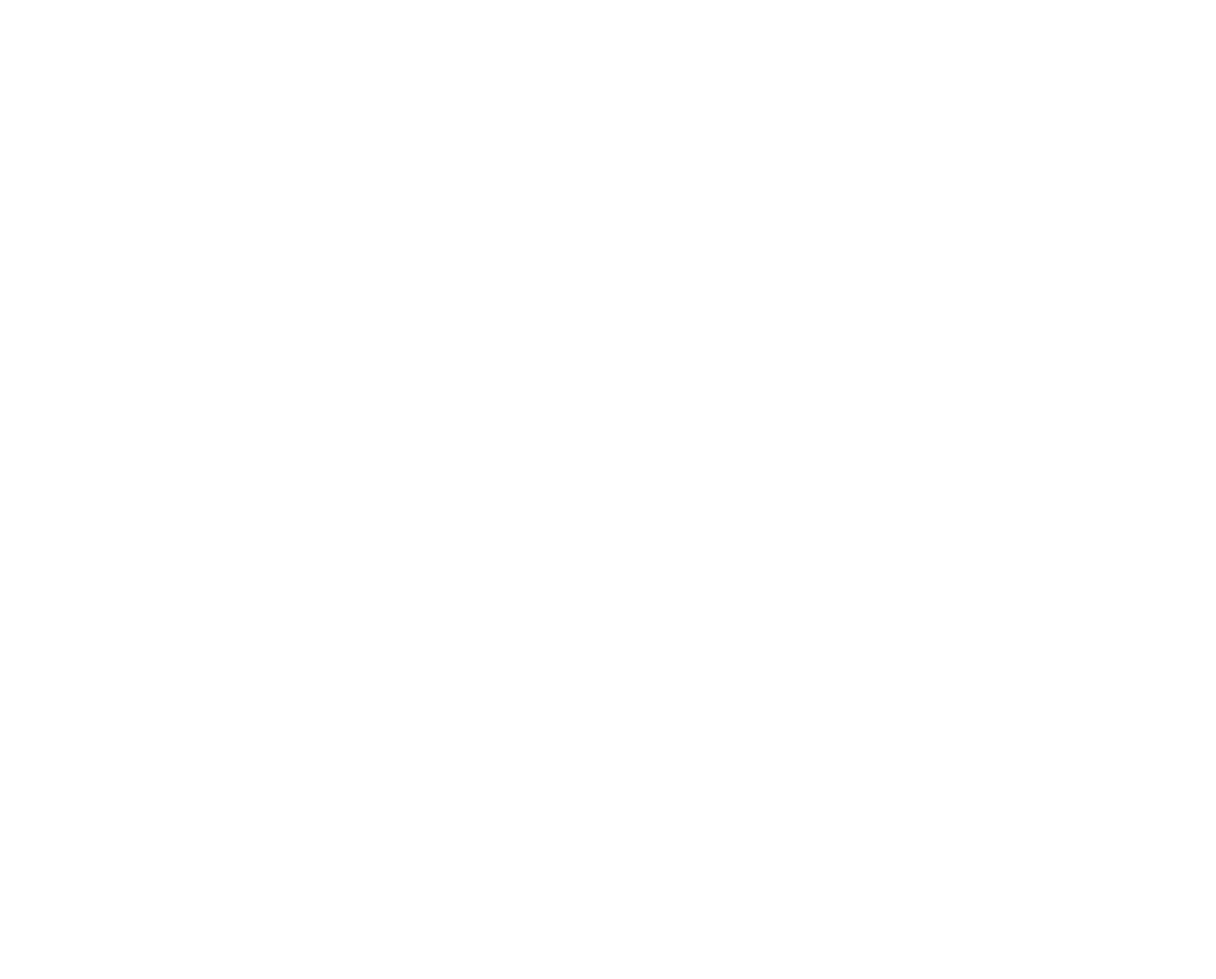
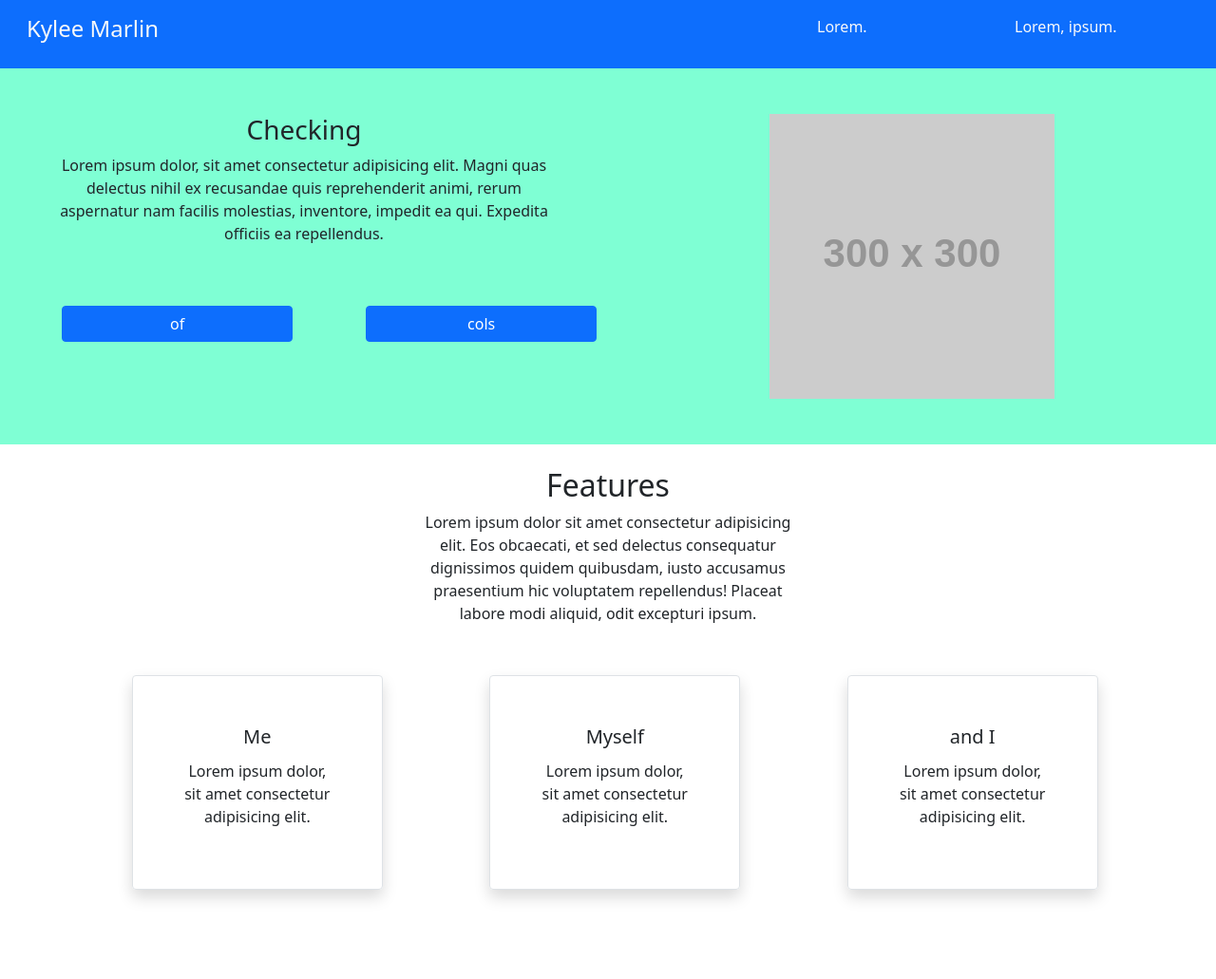
Before and after one commit to kyleem20/projects, a plain HTML site: page day-3/dailyChallenge/index.html in a window 1280 px wide. Shown: the top 1031 px of the page at 95% size. Before the commit the page ends 800 px from the top, so only its background shows below. Drawn offline with nearby package versions, Linux system fonts and the light colour scheme; placeholder pictures from the web are drawn by us.

Commit message:
made daily challenge day 3

```diff
--- a/day-2/style.css
+++ b/day-2/style.css
@@ -6,7 +6,7 @@
 
 body {
   margin: 0;
-  min-height: 150px;
+  min-height: 100vh;
   display: flex;
   flex-direction: column;
 }
--- a/day-3/dailyChallenge/index.html
+++ b/day-3/dailyChallenge/index.html
@@ -0,0 +1,135 @@
+<!DOCTYPE html>
+<html lang="en">
+
+<head>
+  <meta charset="UTF-8">
+  <meta http-equiv="X-UA-Compatible" content="IE=edge">
+  <meta name="viewport" content="width=device-width, initial-scale=1.0">
+  <link href="https://cdn.jsdelivr.net/npm/bootstrap@5.1.2/dist/css/bootstrap.min.css" rel="stylesheet"
+    integrity="sha384-uWxY/CJNBR+1zjPWmfnSnVxwRheevXITnMqoEIeG1LJrdI0GlVs/9cVSyPYXdcSF" crossorigin="anonymous">
+  <link rel="stylesheet" href="style.css">
+  <title>Bootstrap Website!</title>
+</head>
+
+<body>
+  <header class="container-fluid bg-primary text-light">
+    <div class="row p-3">
+      <div class="col-md-8 text-left pY-5">
+        <h4>Kylee Marlin</h4>
+      </div>
+      <div class="col-md-2">
+        <p>Lorem.</p>
+      </div>
+      <div class="col-md-2">
+        <p>Lorem, ipsum.</p>
+      </div>
+    </div>
+  </header>
+
+  <main class="container-fluid">
+    <div class="row bg-mine">
+      <div class="col">
+        <div class="row justify-content-around">
+          <div class="col text-center p-5">
+            <h3>Checking</h3>
+            <p>Lorem ipsum dolor, sit amet consectetur adipisicing elit. Magni quas delectus nihil ex recusandae quis
+              reprehenderit animi, rerum aspernatur nam facilis molestias, inventore, impedit ea qui. Expedita officiis
+              ea repellendus.</p>
+          </div>
+        </div>
+        <div class="row">
+          <div class="col-1"></div>
+          <div class="col">
+            <div class="text-center d-grid gap-3 mx-auto">
+              <button type="button" class="btn btn-primary">
+                of
+              </button>
+            </div>
+          </div>
+          <div class="col-1"></div>
+          <div class="col ">
+            <div class="gx-2 text-center d-grid gap-3 mx-auto">
+              <button type="button" class="btn btn-primary">
+                cols
+              </button>
+            </div>
+          </div>
+
+        </div>
+      </div>
+      <div class="col-md-6 text-center p-5">
+        <img src="//placehold.it/300x300" alt="placeholding pic">
+      </div>
+
+    </div>
+
+    <div class="row p-4">
+      <div class="col-md-4"></div>
+      <div class="col-md-4">
+        <div class="row text-center">
+          <h2>Features</h2>
+          <div class="col">Lorem ipsum dolor sit amet consectetur adipisicing elit. Eos obcaecati, et sed delectus
+            consequatur dignissimos quidem quibusdam, iusto accusamus praesentium hic voluptatem repellendus! Placeat
+            labore modi aliquid, odit excepturi ipsum.</div>
+        </div>
+      </div>
+      <div class="col-md-4 "></div>
+
+      <div class="col text-center gap-1">
+        <div class="row justify-content-center py-5 ">
+          <div class="col-1 d-none d-md-flex"></div>
+          <div class="col m-0">
+            <div class="border card-spill d-block shadow mb-5 rounded p-5 w-75 ">
+              <h5 class="py-1 ">Me</h5>
+              <p>Lorem ipsum dolor, sit amet consectetur adipisicing elit.</p>
+            </div>
+          </div>
+
+          <div class="col">
+            <div class="card-spill border p-5 d-block shadow mb-5 rounded w-75">
+              <h5 class="py-1">Myself</h5>
+              <p>Lorem ipsum dolor, sit amet consectetur adipisicing elit.</p>
+            </div>
+          </div>
+          <div class="col">
+            <div class="card-spill border p-5 d-block shadow mb-5 rounded w-75">
+              <h5 class="py-1">and I</h5>
+              <p>Lorem ipsum dolor, sit amet consectetur adipisicing elit.</p>
+            </div>
+          </div>
+        </div>
+      </div>
+    </div>
+    </div>
+
+    <div class="row text-center pt-4 bg-mine">
+      <div class="col-md-6">
+        <img src="//placehold.it/400x400" class="img-fluid" alt="placeholding pic">
+      </div>
+      <div class="col-md-4 align-middle text-start p-end-4">
+        <h4>Stuff to learn</h4>
+        <p>Lorem ipsum dolor sit amet consectetur adipisicing elit. Molestias perspiciatis quia iusto itaque at cum, sed
+          dicta voluptate nemo asperiores, cupiditate quasi eos velit nam debitis repellat omnis tenetur exercitationem!
+        </p>
+      </div>
+      <div class="col-md-3"></div>
+    </div>
+
+  </main>
+
+  <footer class="container-fluid bg-secondary text-light text-center">
+    <div class="row p-2">
+      <div class="col">
+        <h6>Kylee 🤨</h6>
+        <p>I did it!</p>
+      </div>
+      <div class="col">
+        🐶
+      </div>
+      <div class="col">🦄</div>
+    </div>
+  </footer>
+
+</body>
+
+</html>
--- a/day-3/dailyChallenge/style.css
+++ b/day-3/dailyChallenge/style.css
@@ -0,0 +1,18 @@
+body {
+  min-height: 100vh;
+  display: flex;
+  flex-direction: column;
+}
+
+main  {
+  flex-grow: 1;
+}
+
+.bg-mine {
+  background-color: aquamarine;
+}
+
+@media only screen and (min-width: 768px) {
+  .card-spill {
+    transform: translateY(5px)
+  }
```
Also changed, not shown: 2 other files.
